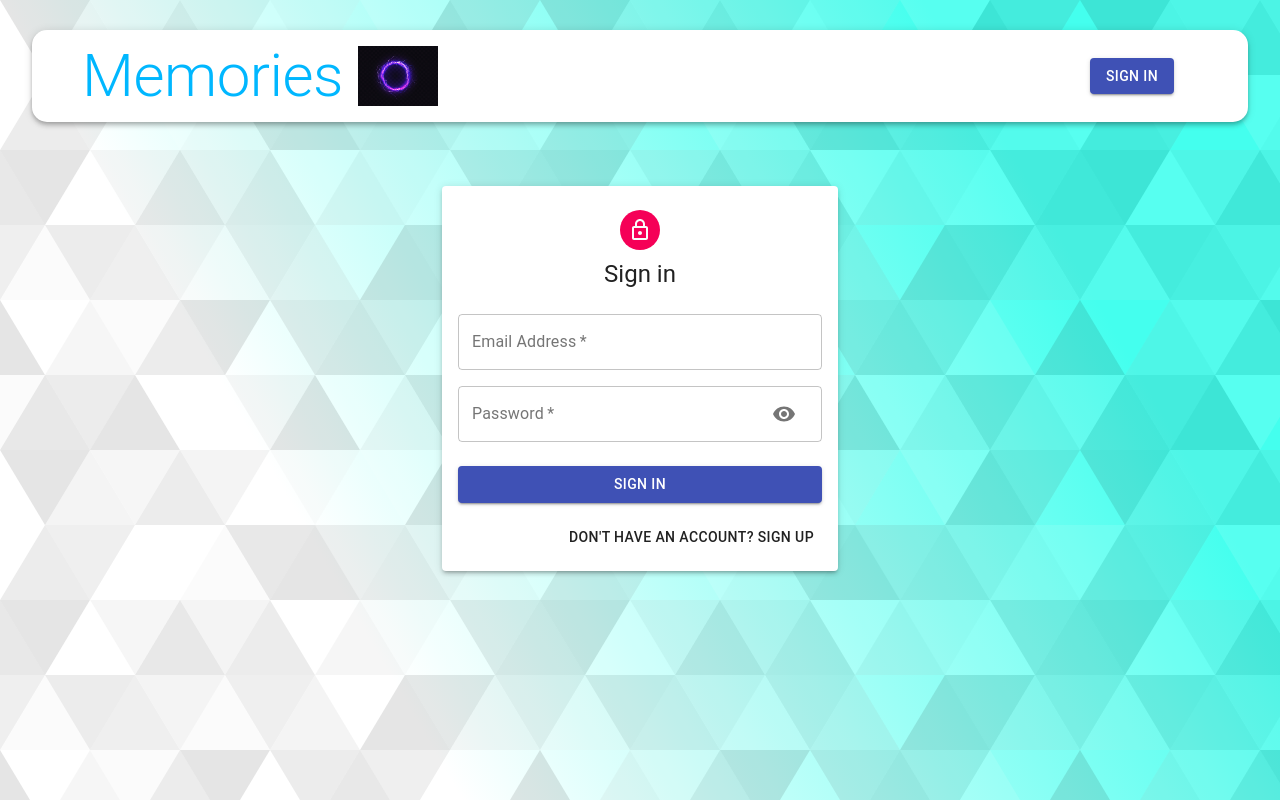
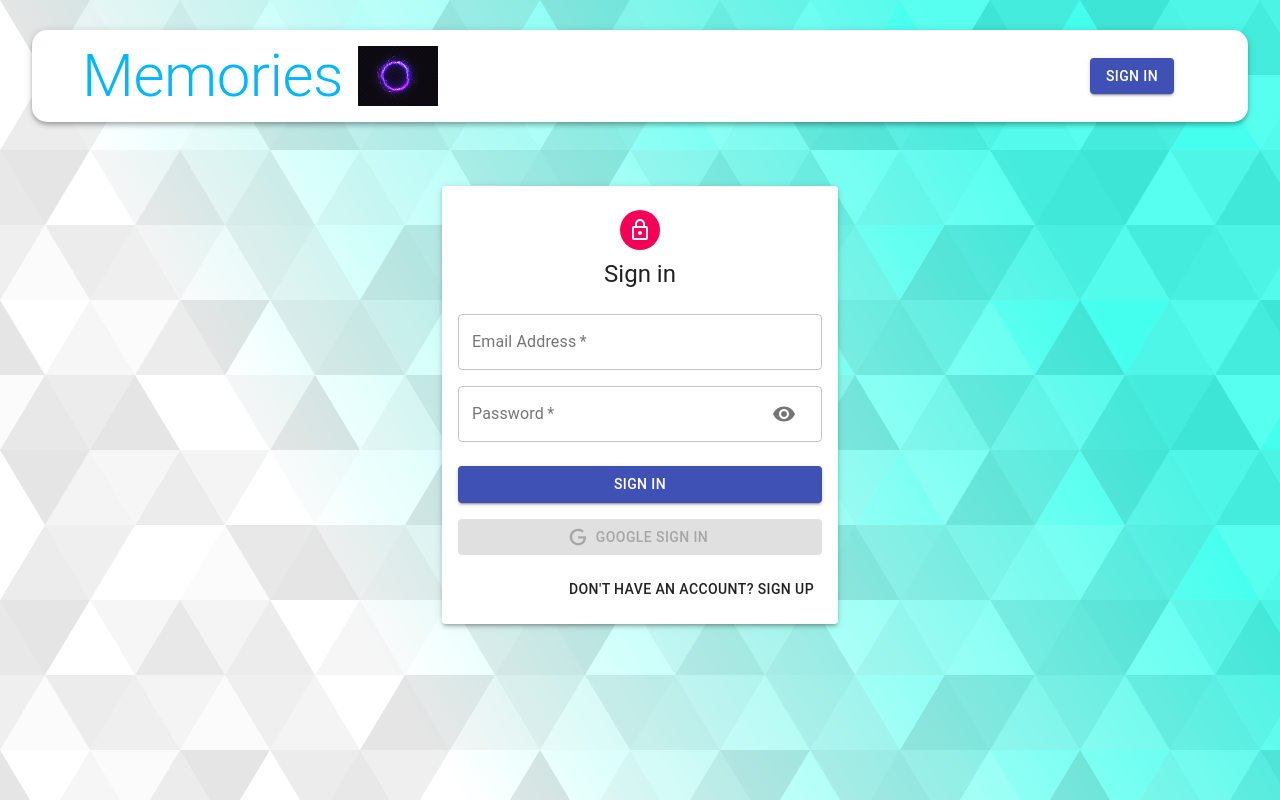
Before and after one commit to didar1272/MERN-Mmeories-Project-Frontend, a React (Create React App) app: page /auth in a window 1280 px wide. Built offline with nearby package versions, Linux system fonts and the light colour scheme.

Commit message:
Google Auth

```diff
--- a/src/components/Auth/Auth.js
+++ b/src/components/Auth/Auth.js
@@ -1,7 +1,11 @@
 import React, { useState } from 'react';
 import { Avatar, Button, Paper, Grid, Typography, Container} from "@material-ui/core";
 import LockOutlinedIcon from "@material-ui/icons/LockOutlined";
+import { GoogleLogin } from 'react-google-login';
+import { useDispatch } from 'react-redux';
+import { useHistory } from 'react-router-dom';
 
+import Icon from './icon';
 import useStyles from './styles';
 import Input from './Input';
 
@@ -9,6 +13,8 @@
     const classes = useStyles();
     const [showPassword, setShowPassword] = useState(false);
     const [isSignup, setIsSignup] = useState(false);
+    const dispatch = useDispatch();
+    const history = useHistory();
 
     const handleShowPassword = () => setShowPassword((prevShowPassword) => !prevShowPassword);
 
@@ -23,6 +29,22 @@
 
     const handleChange = () => {
 
+    }
+
+    const googleSuccess = async (res) => {
+        const result = res?.profileObj;  // '?.' is called optional chaining operator. this opt is not going to throw an error when we don't have access to the res object.
+        const token = res?.tokenId;
+
+        try {
+            dispatch({ type: 'AUTH', data: { result, token }});
+            history.push('/');
+        } catch (error) {
+            console.log(error);
+        }
+    }
+
+    const googleFailure = () => {
+        console.log('Google Sign In was Unsuccessful !! Try Again Later');
     }
     return (
         <Container component="main" maxWidth="xs">
@@ -43,15 +65,35 @@
                             <Input name="password" label="Password" handleChange={handleChange} type={showPassword ? 'text' : 'password'} handleShowPassword={handleShowPassword} />
                             { isSignup && <Input name="confirmPassword" label="Repeat Password" handleChange={handleChange} type="password" /> }
                         </Grid>
+
                         <Button type="submit" fullWidth variant="contained" color="primary" className={classes.submit}>
                             { isSignup ? 'Sign Up' : 'Sign In' }
                         </Button>
+
+                        <GoogleLogin
+                            clientId="87515262438-4ft7lj4cehe85u6c81elq44aq7gvksaq.apps.googleusercontent.com"
+                            render={(renderProps) => (
+                                <Button
+                                    className={classes.googleButton}
+                                    color='primary'
+                                    fullWidth
+                                    onClick={renderProps.onClick}
+                                    disabled={renderProps.disabled}
+                                    startIcon={<Icon />}
+                                    variant="contained">
+                                        Google Sign In
+                                </Button>
+                            )}
+                            onSuccess={googleSuccess}
+                            onFailure={googleFailure}
+                            cookiePolicy="single_host_origin"
+                        />
+
                         <Grid container justify='flex-end'>
                             <Grid item>
                                 <Button onClick={switchMode}>
                                     { isSignup ? 'Already have an account ? Sign In' : " Don't have an account? Sign Up"}
                                 </Button>
-
                             </Grid>
                         </Grid>
                     </form>
--- /dev/null
+++ b/src/components/Auth/icon.js
@@ -0,0 +1,12 @@
+import React from 'react';
+
+const icon = () => (
+  <svg style={{ width: '20px', height: '20px' }} viewBox="0 0 24 24">
+    <path
+      fill="currentColor"
+      d="M21.35,11.1H12.18V13.83H18.69C18.36,17.64 15.19,19.27 12.19,19.27C8.36,19.27 5,16.25 5,12C5,7.9 8.2,4.73 12.2,4.73C15.29,4.73 17.1,6.7 17.1,6.7L19,4.72C19,4.72 16.56,2 12.1,2C6.42,2 2.03,6.8 2.03,12C2.03,17.05 6.16,22 12.25,22C17.6,22 21.5,18.33 21.5,12.91C21.5,11.76 21.35,11.1 21.35,11.1V11.1Z"
+    />
+  </svg>
+);
+
+export default icon;
--- a/src/components/Navbar/Navbar.js
+++ b/src/components/Navbar/Navbar.js
@@ -1,14 +1,28 @@
-import React from 'react';
-import { Link } from 'react-router-dom';
+import React, { useState, useEffect } from 'react';
+import { Link, useHistory, useLocation } from 'react-router-dom';
 import { AppBar, Typography, Toolbar, Avatar, Button } from "@material-ui/core";
+import { useDispatch } from 'react-redux';
 import useStyles from './styles';
 import memories from '../../images/shining-circle.png';
 
 const Navbar = () => {
 
     const classes = useStyles();
-    const user = null;
+    const [user, setUser] = useState(JSON.parse(localStorage.getItem('profile')));
+    const dispatch = useDispatch();
+    const history = useHistory();
+    const location = useLocation();
 
+    const logout = () => {
+        dispatch({ type: 'LOGOUT' });
+        history.push('/');
+        setUser(null);
+    }
+
+    useEffect(() => {
+        const token = user?.token;
+        setUser(JSON.parse(localStorage.getItem('profile')));
+    }, [location]);
     return (
         <AppBar className={classes.appBar} position="static" color="inherit">
             <div className={classes.brandContainer}>
@@ -20,7 +34,7 @@
                     <div className={classes.profile}>
                         <Avatar className={classes.purple} alt={user.result.name} src={user.result.imageUrl} >{user.result.name.charAt(0)}</Avatar>
                         <Typography className={classes.userName} variant='h6'>{user.result.name}</Typography>
-                        <Button variant="contained" className={classes.logout} color="secondary">Logout</Button>
+                        <Button variant="contained" className={classes.logout} color="secondary" onClick={logout}>Logout</Button>
                     </div>
                 ) : (
                     <Button component={Link} to='/auth' variant="contained" color='primary'>Sign In</Button>
--- a/src/constants/actionTypes.js
+++ b/src/constants/actionTypes.js
@@ -3,3 +3,6 @@
 export const DELETE = 'DELETE';
 export const LIKE = 'LIKE';
 export const FETCH_ALL = 'FETCH_ALL';
+
+export const AUTH = 'AUTH';
+export const LOGOUT = 'LOGOUT';
--- /dev/null
+++ b/src/reducers/auth.js
@@ -0,0 +1,17 @@
+import { AUTH, LOGOUT } from "../constants/actionTypes";
+
+const authReducer = (state = { authData: null }, action) => {
+    switch (action.type) {
+        case AUTH:
+            localStorage.setItem('profile', JSON.stringify({ ...action?.data }));
+            return { ...state, authData: action?.data };
+        case LOGOUT:
+            localStorage.clear();
+            return { ...state, authData: null };
+        default:
+            return state;
+
+    }
+}
+
+export default authReducer;
--- a/src/reducers/index.js
+++ b/src/reducers/index.js
@@ -1,6 +1,8 @@
 import { combineReducers } from 'redux';
 import posts from './posts';
+import authReducer from './auth';
 
 export default combineReducers({
-    posts
+    posts,
+    authReducer
 });
```
Lines whose indentation alone changed are shown as unchanged.
